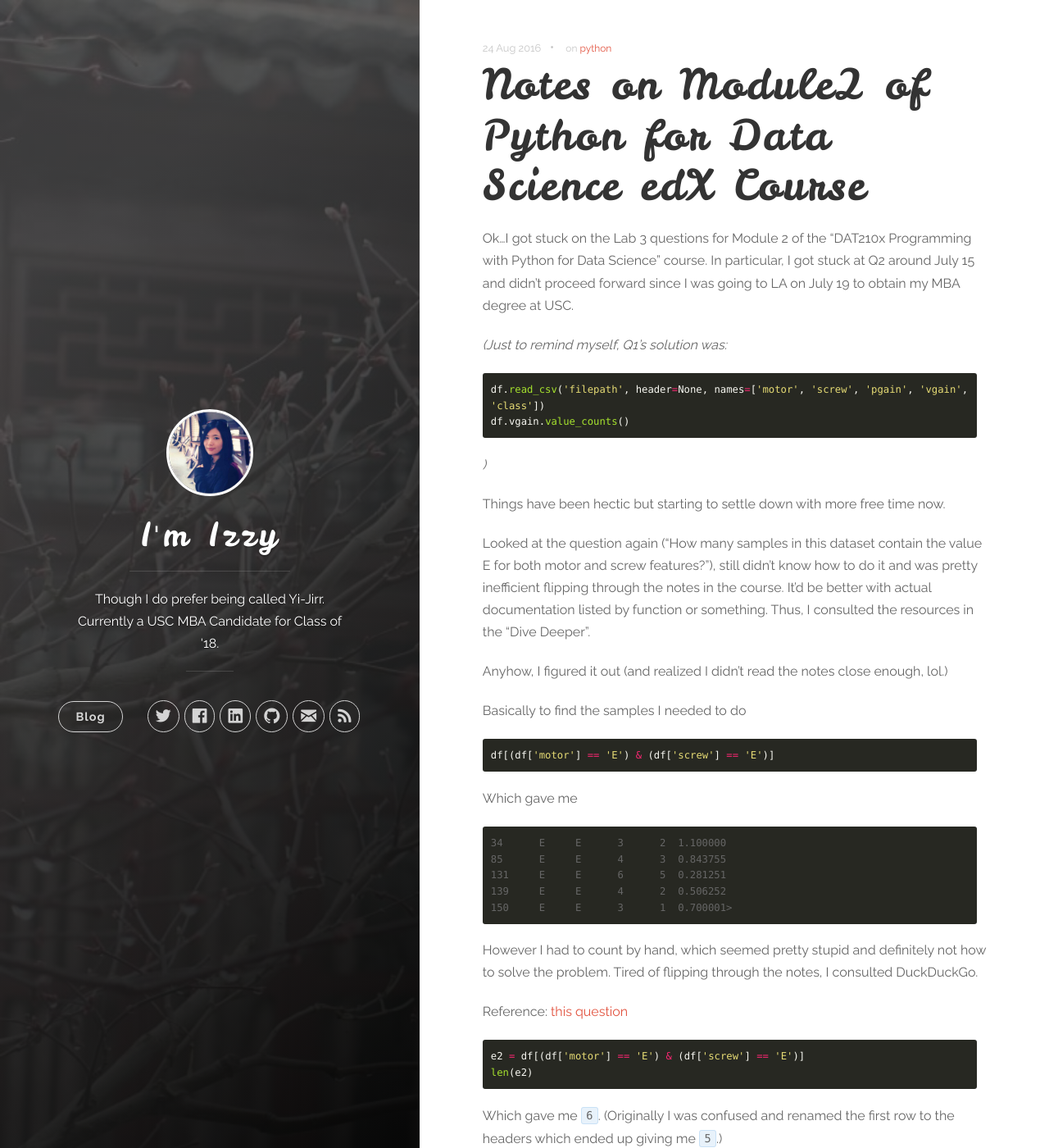
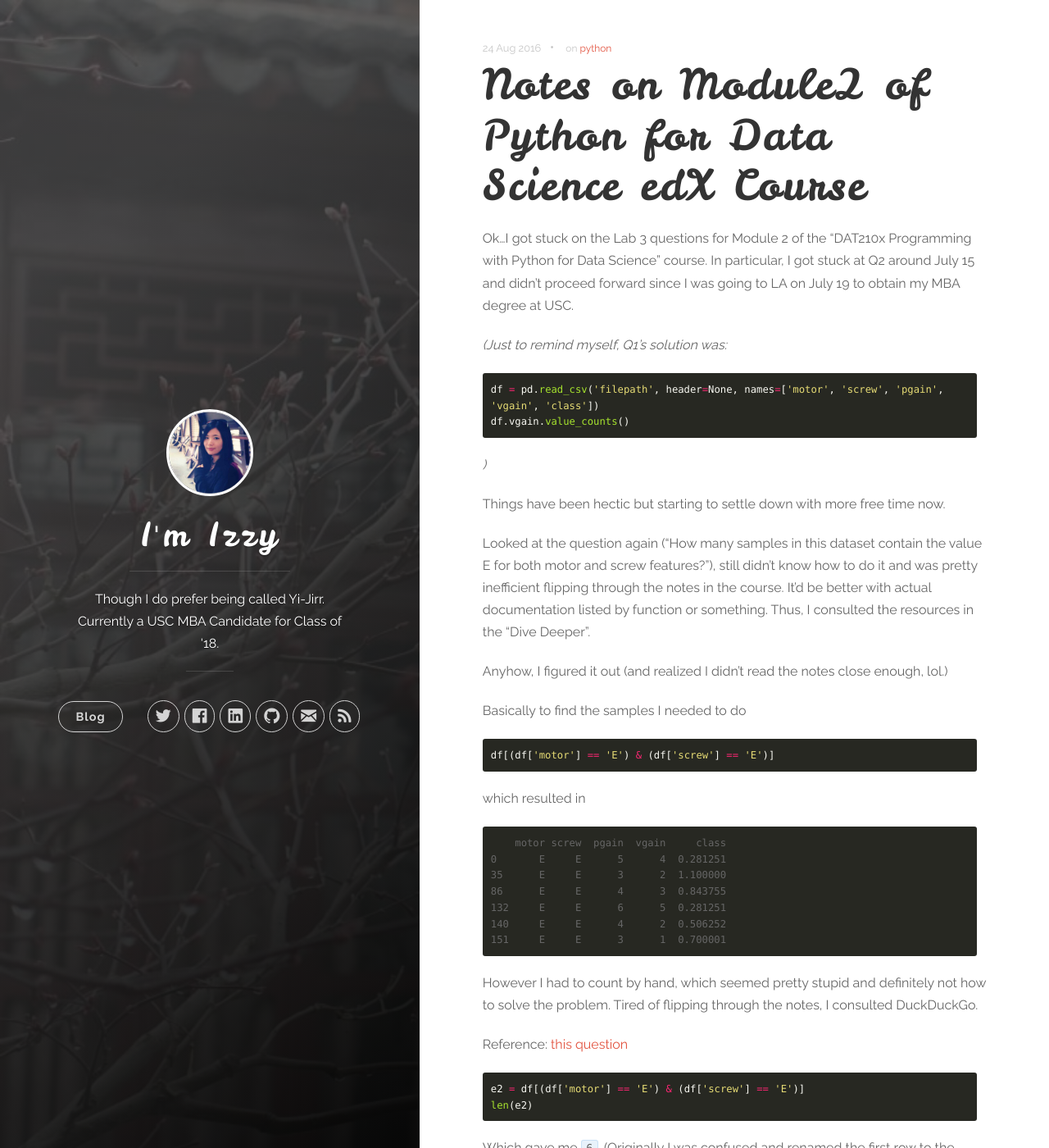
Before and after one commit to alpaca-power/alpaca-power.github.io, a Jekyll site: the page built from _posts/2016-08-24-notes-on-edx-course-1.markdown, in a window 1280 px wide and 1400 px high. Shown: the whole window at 82% size. Built offline with Jekyll 4.4.1, drawn with Linux system fonts in a browser that asks for light colours; nearby versions of some CDN libraries.

Commit message:
I must be too sleepy, fixed mistakes

````diff
--- a/_posts/2016-08-24-notes-on-edx-course-1.markdown
+++ b/_posts/2016-08-24-notes-on-edx-course-1.markdown
@@ -10,7 +10,7 @@ Ok...I got stuck on the Lab 3 questions for Module 2 of the "DAT210x Programming
 _(Just to remind myself, Q1's solution was:_
 
 ```python
-df.read_csv('filepath', header=None, names=['motor', 'screw', 'pgain', 'vgain', 'class'])
+df = pd.read_csv('filepath', header=None, names=['motor', 'screw', 'pgain', 'vgain', 'class'])
 df.vgain.value_counts()
 ```
 _)_
@@ -26,14 +26,17 @@ Basically to find the samples I needed to do
 ```python
 df[(df['motor'] == 'E') & (df['screw'] == 'E')]
 ```
-Which gave me
+
+which resulted in
 
 ```
-34      E     E      3      2  1.100000
-85      E     E      4      3  0.843755
-131     E     E      6      5  0.281251
-139     E     E      4      2  0.506252
-150     E     E      3      1  0.700001>
+    motor screw  pgain  vgain     class
+0       E     E      5      4  0.281251
+35      E     E      3      2  1.100000
+86      E     E      4      3  0.843755
+132     E     E      6      5  0.281251
+140     E     E      4      2  0.506252
+151     E     E      3      1  0.700001
 ```
 
 However I had to count by hand, which seemed pretty stupid and definitely not how to solve the problem. Tired of flipping through the notes, I consulted DuckDuckGo.
````
